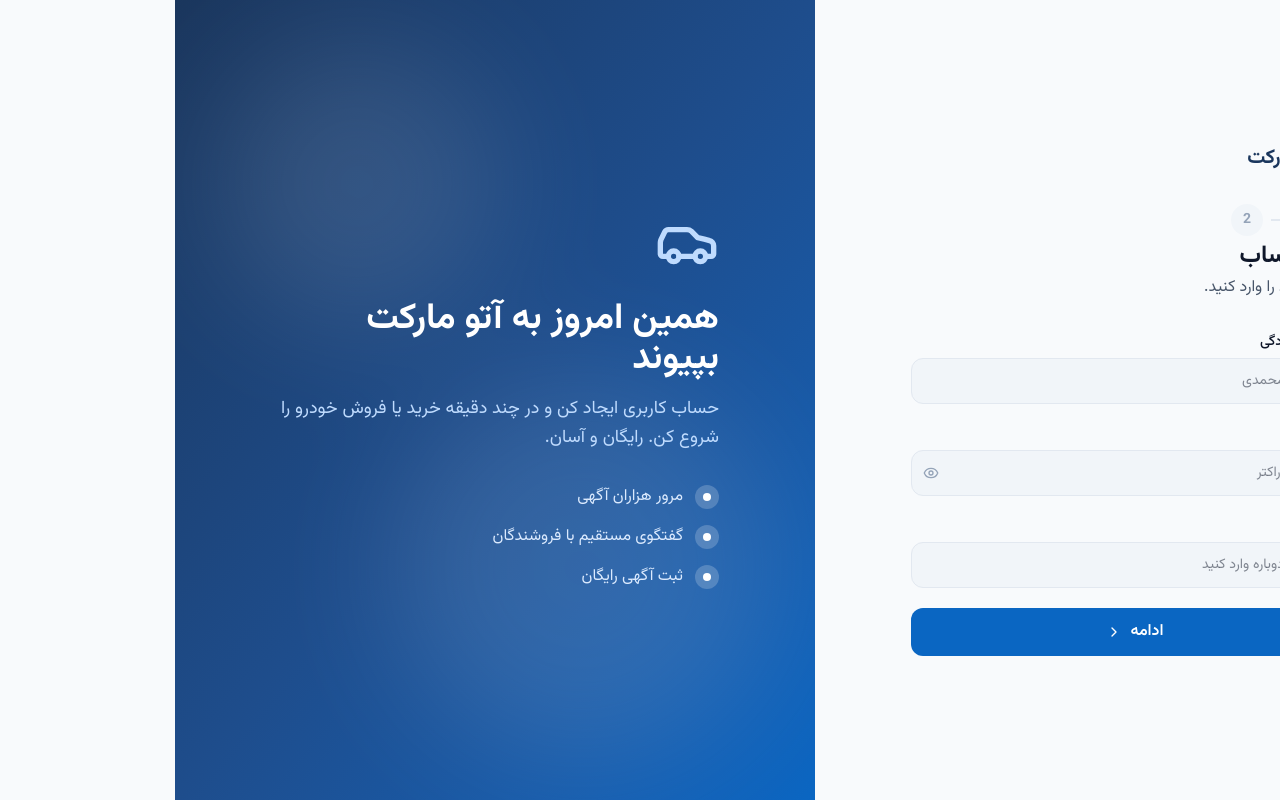
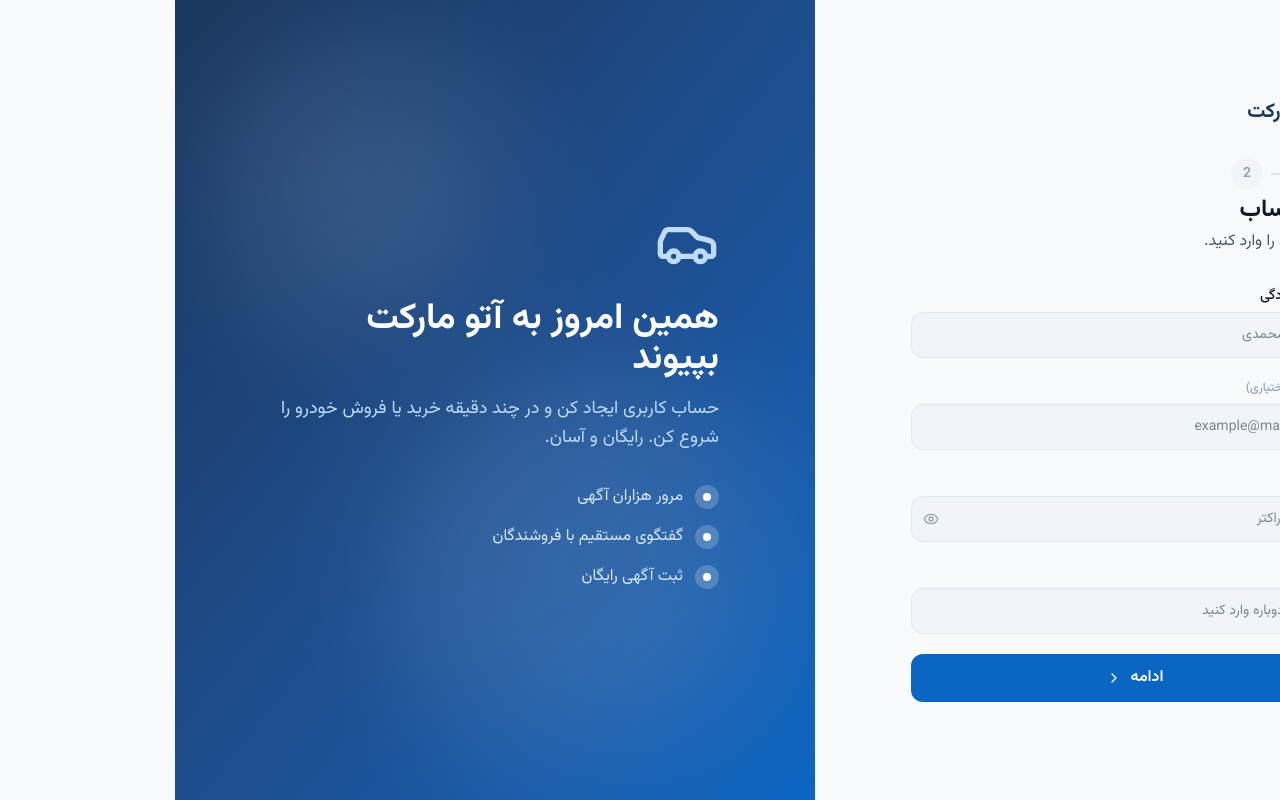
Before and after one commit to MeAsMehran/Auto-Market, a React (Vite) app in the folder frontend/: page /register in a window 1280 px wide. Built offline with nearby package versions, Linux system fonts and the light colour scheme.

Commit message:
frontend: added email to Register.jsx

```diff
--- a/frontend/src/pages/Register.jsx
+++ b/frontend/src/pages/Register.jsx
@@ -1,6 +1,6 @@
 import { useState } from 'react';
 import { Link, useNavigate } from 'react-router-dom';
-import { Car, Eye, EyeOff, Loader2, ChevronRight, AlertCircle } from 'lucide-react';
+import { Car, Eye, EyeOff, Loader2, ChevronRight, AlertCircle, Mail } from 'lucide-react';
 import { useAuth } from '../context/AuthContext';
 
 export default function Register() {
@@ -8,6 +8,7 @@
   const navigate = useNavigate();
   const [step, setStep] = useState(1);
   const [name, setName] = useState('');
+  const [email, setEmail] = useState('');
   const [phone, setPhone] = useState('');
   const [password, setPassword] = useState('');
   const [confirmPassword, setConfirmPassword] = useState('');
@@ -49,7 +50,7 @@
     setGeneralError('');
     setLoading(true);
     try {
-      await register({ name, phone, password, confirm_password: confirmPassword });
+      await register({ name, phone, password, confirm_password: confirmPassword, email });
       navigate('/login');
     } catch (err) {
       if (err.response?.data) {
@@ -103,6 +104,24 @@
           required
         />
         {errors.name && <p className="mt-1.5 text-sm text-red-600 dark:text-red-400 flex items-center gap-1"><AlertCircle className="w-3 h-3" />{errors.name}</p>}
+      </div>
+      <div>
+        <label className="block text-sm font-medium text-text-primary mb-1.5">
+          آدرس ایمیل <span className="text-text-tertiary text-xs">(اختیاری)</span>
+        </label>
+        <div className="relative">
+          <input
+            type="email"
+            value={email}
+            onChange={(e) => { setEmail(e.target.value); clearError('email'); }}
+            placeholder="example@mail.com"
+            className={`w-full pr-10 pl-4 py-3 bg-surface-tertiary border rounded-xl text-sm focus:outline-none focus:ring-2 focus:ring-brand-500/20 transition-colors ${
+              errors.email ? 'border-red-400 dark:border-red-500 focus:border-red-500' : 'border-border focus:border-brand-500'
+            }`}
+          />
+          <Mail className="absolute right-3.5 top-3.5 w-4 h-4 text-text-tertiary" />
+        </div>
+        {errors.email && <p className="mt-1.5 text-sm text-red-600 dark:text-red-400 flex items-center gap-1"><AlertCircle className="w-3 h-3" />{errors.email}</p>}
       </div>
       <div>
         <label className="block text-sm font-medium text-text-primary mb-1.5">رمز عبور</label>
```
